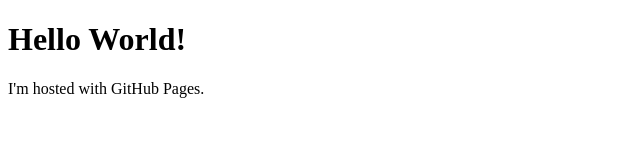
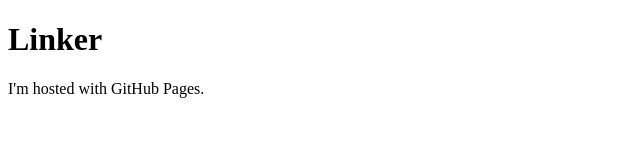
Before and after one commit to serheygmailcom/sk1.github.io, a plain HTML site: page index.html in a window 1280 px wide. Shown: the whole page, without its empty margins (0-640 px from the left). Drawn offline with Linux system fonts and the light colour scheme.

Commit message:
Update index.html

```diff
--- a/index.html
+++ b/index.html
@@ -1,7 +1,11 @@
 <!DOCTYPE html>
 <html>
 <body>
-<h1>Hello World!</h1>
+<h1>Linker</h1>
+
+
 <p>I'm hosted with GitHub Pages.</p>
+
+ <a href = "google.com">
 </body>
 </html>
```
